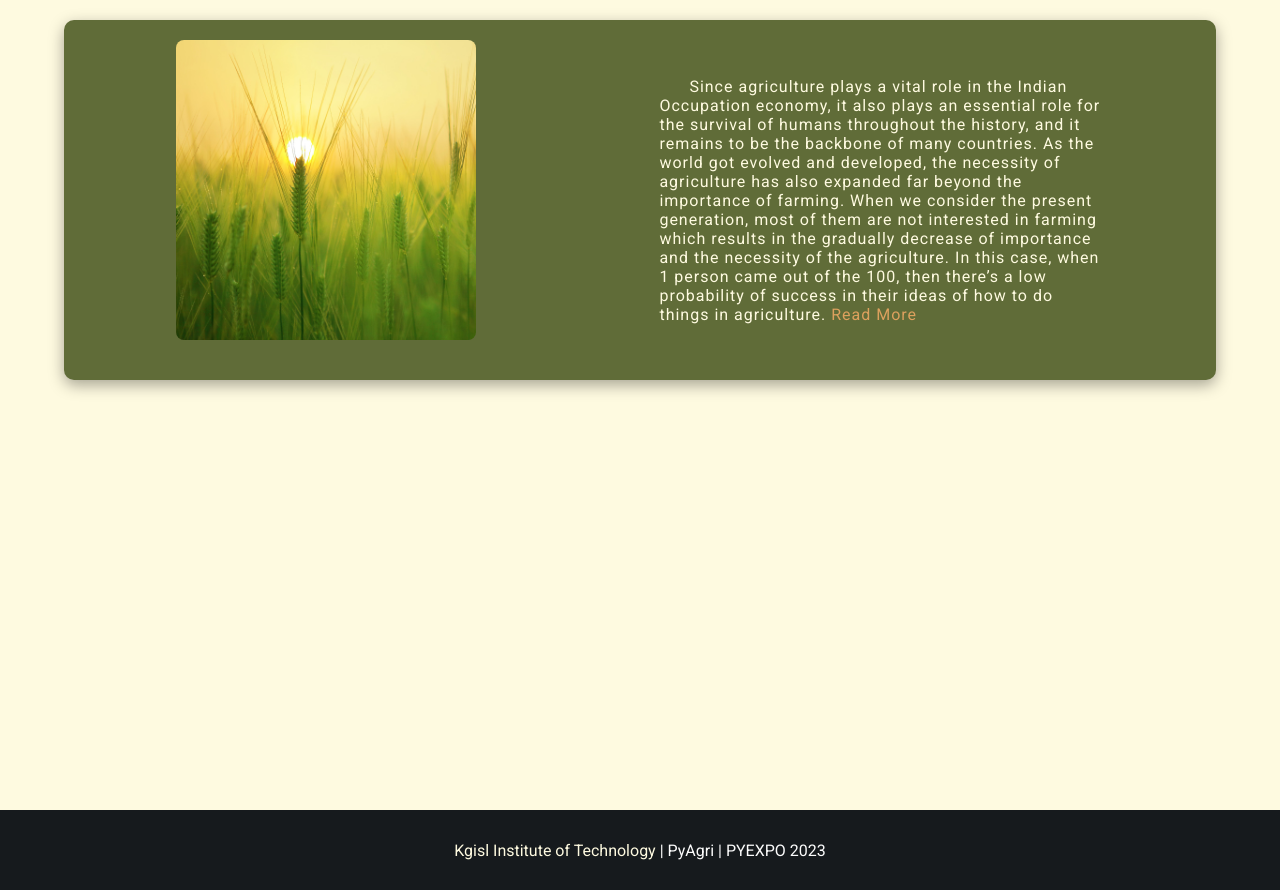
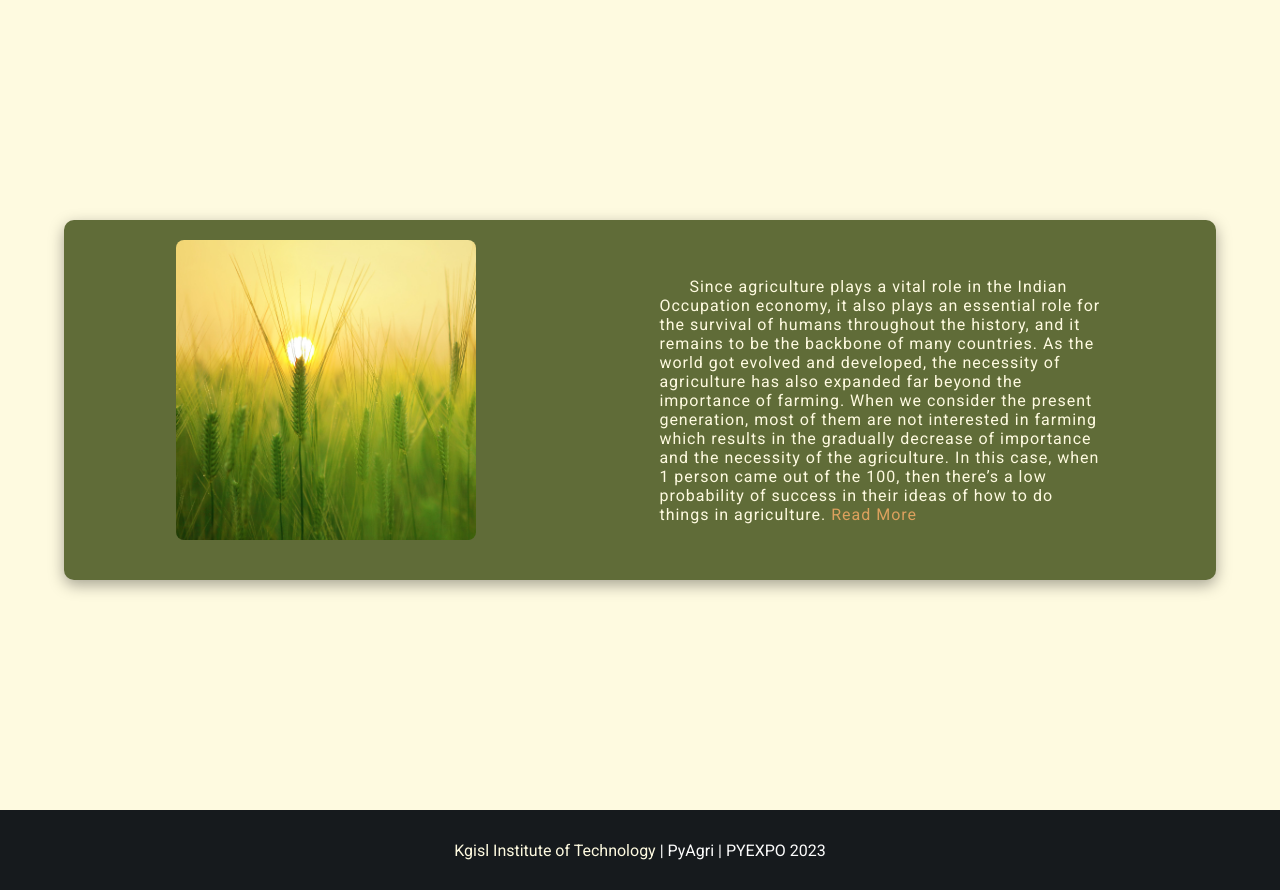
Before and after one commit to gdevakrishnan/py_agri, a Django app: page / in a window 1280 px wide. Shown: the part 50-940 px from the top of the page. Run offline with Django 4.2, Linux system fonts and the light colour scheme.

```diff
--- a/agri_app/static/css/style.css
+++ b/agri_app/static/css/style.css
@@ -496,7 +496,8 @@ nav ul li:hover a {
   height: 100%;
   display: flex;
   flex-direction: column;
-  justify-content: start;
+  justify-content: center;
+  align-items: center;
 }
 
 /* ABOUT CONTENT */
```
